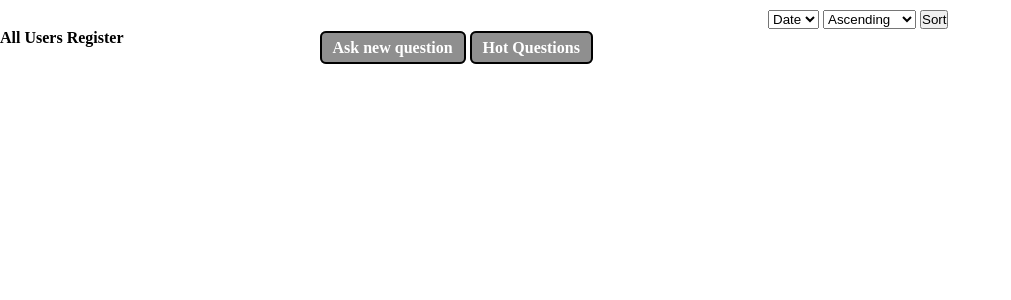
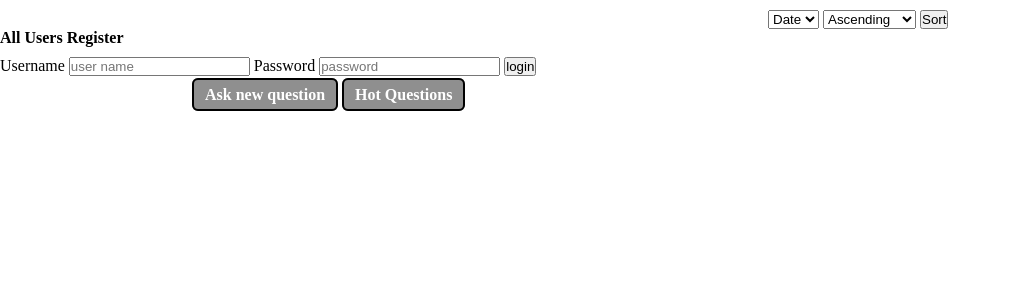
Before and after one commit to BoziDaniel/askmate1.1, a Flask app: page / in a window 1280 px wide. Shown: the part 67-367 px from the top of the page, without its empty margins (0-1011 px from the left). Run offline with Flask 2, Linux system fonts and the light colour scheme; data that the repository does not hold is empty; some libraries are stand-ins or nearby versions.

Commit message:
start login

```diff
--- a/templates/list.html
+++ b/templates/list.html
@@ -20,6 +20,16 @@
     </p>
     <a href="{{ url_for('route_list_users') }}"><strong>All Users</strong></a>
     <a href="{{ url_for('route_register_page') }}"><strong>Register</strong></a>
+
+    <!-- login -->
+    <form action="url_for('route_login')" method="POST" >
+        <label for="username">Username</label>
+        <input placeholder="user name" minlength="3" maxlength="15" name="username" id="username" required>
+        <label for="password">Password</label>
+        <input type="password" placeholder="password" minlength="3" name="password" id="password" required>
+        <button type="submit">login</button>
+    </form>
+
     <a class="button1" href="add_question"><strong>Ask new question</strong></a>
     <a class="button2" href="latest_questions"><strong>Hot Questions</strong></a>
     {% for dict_item in questions %}
```
